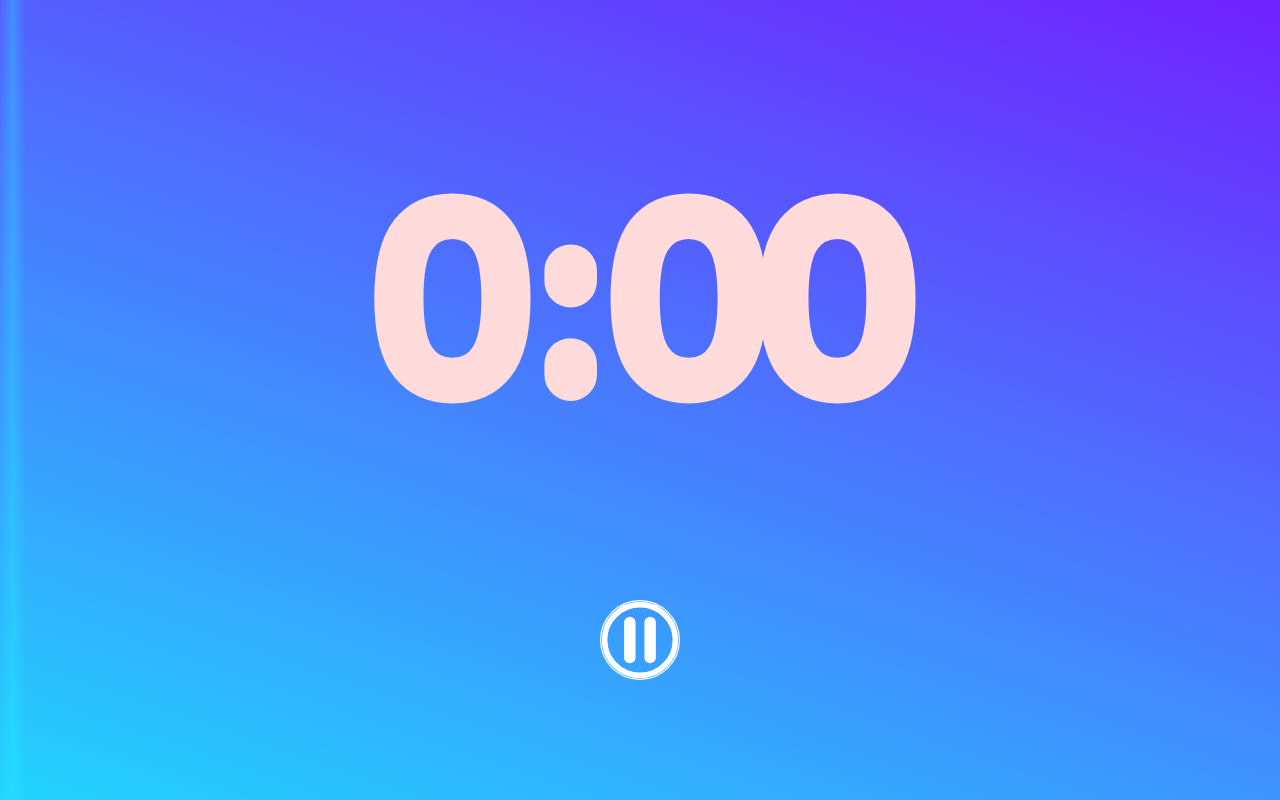
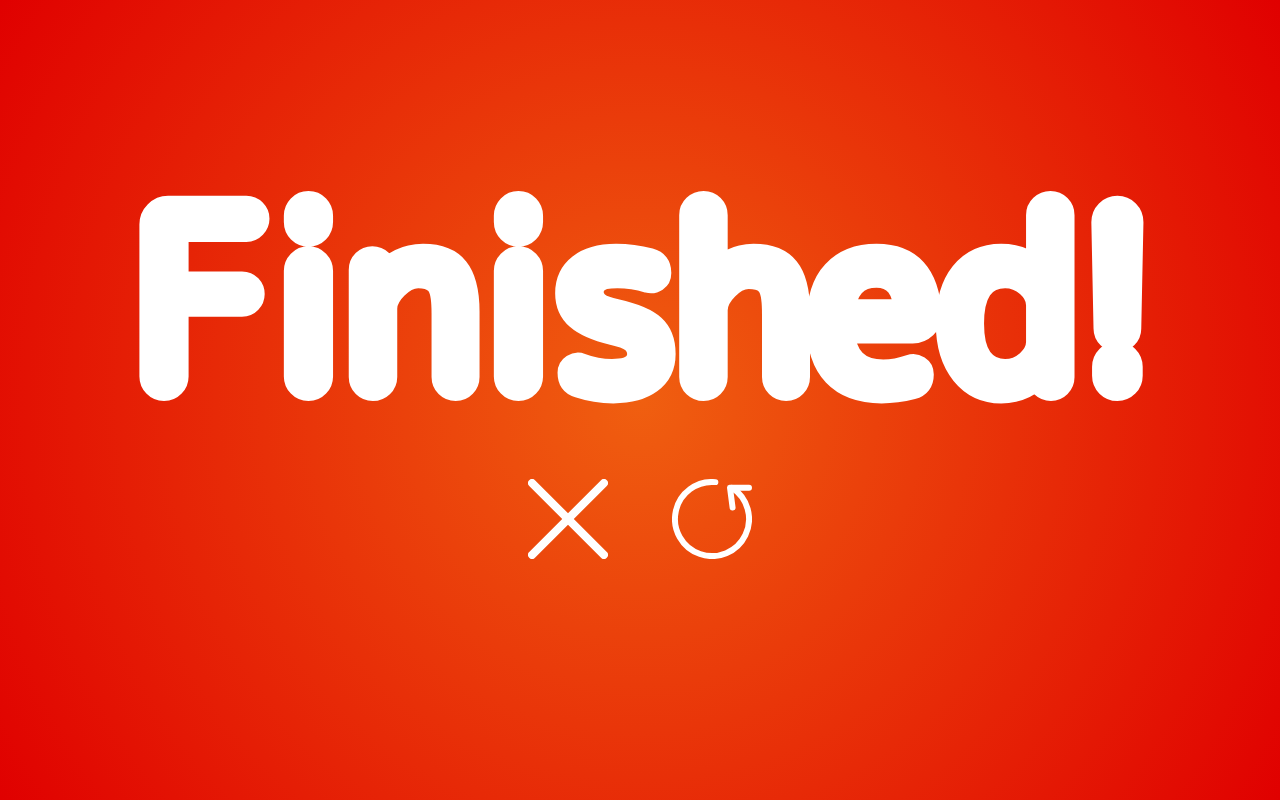
Before and after one commit to Ter-4-f/interval-timer, a React (Create React App) app: page /countdown in a window 1280 px wide. Built offline with nearby package versions, Linux system fonts and the light colour scheme.

Commit message:
add audio

```diff
--- a/package.json
+++ b/package.json
@@ -13,7 +13,8 @@
     "react-dom": "^18.0.0",
     "react-router-dom": "^6.22.3",
     "react-scripts": "^5.0.0",
-    "react-svg": "^16.1.33"
+    "react-svg": "^16.1.33",
+    "use-sound": "^4.0.1"
   },
   "browserslist": {
     "production": [
--- /dev/null
+++ b/src/components/ActiveTimer.js
@@ -0,0 +1,28 @@
+import React, { useState } from 'react';
+import { ReactComponent  as ResumeIcon } from '../icons/resume.svg';
+import { ReactComponent  as PauseIcon } from '../icons/pause.svg';
+import { ReactComponent  as ReloadIcon } from '../icons/reload.svg';
+import { ReactComponent  as CancelIcon } from '../icons/x.svg';
+
+const ActiveTimer = ({ isPaused, timer, handlePause, handleReset }) => {
+    const formattedCounter = () => {
+        return `${timer.minutes}:${timer.seconds < 10 ? '0' : ''}${timer.seconds}`;
+    };
+
+    return (
+        <div className="max-size overlap">
+            <div className='timer grower'>{formattedCounter()}</div>
+            <div className="buttons-container">
+                <PauseIcon className={`icon main-icon ${isPaused ? "invisible" : ""}`} onClick={handlePause} />
+
+                <div className={`buttons ${isPaused ? "" : "invisible"}`}>
+                    <CancelIcon className="icon" onClick={handlePause} />
+                    <ResumeIcon className="icon main-icon" onClick={handlePause} />
+                    <ReloadIcon className="icon" onClick={handleReset} />
+                </div>
+            </div>
+        </div>
+    );
+};
+
+export default ActiveTimer;
--- /dev/null
+++ b/src/components/FinishScreen.css
@@ -0,0 +1,8 @@
+    .finish-screen {
+        display: flex;
+        flex-direction: column;
+        align-items: center;
+        justify-content: center;
+        background: rgb(240,95,16);
+        background: radial-gradient(circle, rgba(240,95,16,1) 0%, rgba(224,0,0,1) 100%);
+    }
--- /dev/null
+++ b/src/components/FinishScreen.js
@@ -0,0 +1,26 @@
+import React, { useState } from 'react';
+import { ReactComponent  as ReloadIcon } from '../icons/reload.svg';
+import { ReactComponent  as CancelIcon } from '../icons/x.svg';
+import './FinishScreen.css'; // CSS file for styling
+
+const FinishScreen = ({ isPaused, timer, handleDone, handleReset }) => {
+    const formattedCounter = () => {
+        return `${timer.minutes}:${timer.seconds < 10 ? '0' : ''}${timer.seconds}`;
+    };
+
+    return (
+        <div className="max-size finish-screen">
+            <div>
+                <div className='timer'>Finished!</div>
+                <div className="buttons-container">
+                    <div className={`buttons`}>
+                        <CancelIcon className="icon main-icon" onClick={handleDone} />
+                        <ReloadIcon className="icon main-icon" onClick={handleReset} />
+                    </div>
+                </div>
+            </div>
+        </div>
+    );
+};
+
+export default FinishScreen;
--- a/src/components/GradientAnimation.js
+++ b/src/components/GradientAnimation.js
@@ -5,9 +5,6 @@ const GradientAnimation = ({ isPaused, time }) => {
     const animation = {
         'animationDuration': `${time}s`
     };
-
-    console.log("Time", time);
-    console.log("paused", isPaused);
 
     return (
         <div className="gradient-container">
--- a/src/models/Timer.js
+++ b/src/models/Timer.js
@@ -6,6 +6,13 @@ export default class Timer {
 
     isFinished () {
         return this.minutes === 0 && this.seconds === 0;
+    }
+
+    set (minutes, seconds) {
+        this.minutes = minutes || 0;
+        this.seconds = seconds || 0;
+
+        return this;
     }
 
     decrement () {
--- a/src/routes/CountdownPage.js
+++ b/src/routes/CountdownPage.js
@@ -1,11 +1,12 @@
+import useSound from 'use-sound';
+import Timer from '../models/Timer';
 import React, { useState, useEffect } from 'react';
 import { useParams, useSearchParams } from 'react-router-dom';
-import Timer from '../models/Timer';
 import GradientAnimation from '../components/GradientAnimation';
-import { ReactComponent  as ResumeIcon } from '../icons/resume.svg';
-import { ReactComponent  as PauseIcon } from '../icons/pause.svg';
-import { ReactComponent  as ReloadIcon } from '../icons/reload.svg';
-import { ReactComponent  as CancelIcon } from '../icons/x.svg';
+import ActiveTimer from '../components/ActiveTimer';
+import FinishScreen from '../components/FinishScreen';
+import Bell from '../audio/boxing-bell.mp3';
+
 
 const CountdownPage = () => {
     const [searchParams, setSearchParams] = useSearchParams();
@@ -13,10 +14,21 @@ const CountdownPage = () => {
     const seconds = parseInt(searchParams.get("seconds") || 0);
     const maxTime = minutes * 60 + seconds;
 
+    const [isFinished, setFinished] = useState(false);
     const [isPaused, setPaused] = useState(false);
     const [remainingTime, setRemainingTime] = useState(maxTime); // Convert minutes to seconds
     const [progressPercentage, setProgressPercentage] = useState(100);
     const [counter, setCounter] = useState(new Timer(minutes, seconds));
+
+
+
+
+    // const [playSound] = useSound('../audio/file_example_OOG_1MG.ogg');
+    const playSound = () => {
+        let audio = new Audio(Bell)
+        audio.volume = 0.5;
+        audio.play();
+    }
 
     // Time
     useEffect(() => {
@@ -24,9 +36,9 @@ const CountdownPage = () => {
             if (isPaused) return;
 
             setRemainingTime(prevTime => {
-                if (prevTime <= 0) {
-                    clearInterval(interval);
-                    return 0;
+                if (prevTime == 0) {
+                    setFinished(f => true);
+                    playSound();
                 }
                 return prevTime - 1;
             });
@@ -43,9 +55,7 @@ const CountdownPage = () => {
         setProgressPercentage(percentage);
     }, [remainingTime, minutes]);
 
-    const formattedCounter = () => {
-        return `${counter.minutes}:${counter.seconds < 10 ? '0' : ''}${counter.seconds}`;
-    };
+
 
     const handlePause = () => {
         setPaused(prev => !prev);
@@ -61,36 +71,26 @@ const CountdownPage = () => {
 
         // reset timer
         setRemainingTime(prevTime => maxTime);
-        setCounter(prevCounter => new Timer(minutes, seconds));
+        console.log("max Time", maxTime);
+        setCounter(prev => prev.set(minutes, seconds));
+
+        // reset state
+        setFinished(f => false);
+        setPaused(f => false);
     }
 
-
-    const progress = {
-        width: `100%`,
-        height: `100%`,
-        display: "flex",
-        'flexDirection': "column"
-    };
 
     return (
         <div className='background-gradient max-size'>
             <GradientAnimation isPaused={isPaused} time={maxTime}></GradientAnimation>
-            <div className="max-size overlap" style={progress}>
-                <div className='timer grower'>{formattedCounter()}</div>
-                <div className="buttons-container">
-                    <PauseIcon className={`icon main-icon ${isPaused ? "invisible" : ""}`} onClick={handlePause} />
-
-                    <div className={`buttons ${isPaused ? "" : "invisible"}`}>
-                        <CancelIcon className="icon" onClick={handlePause} />
-                        <ResumeIcon className="icon main-icon" onClick={handlePause} />
-                        <ReloadIcon className="icon" onClick={reset} />
-                    </div>
-                </div>
-
-
-
-
-                {/* <ProgressBar percentage={progressPercentage}/> */}
+            <div className="max-size overlap">
+                { isFinished ?
+                    <FinishScreen isPaused={isPaused} timer={counter} handlePause={handlePause} handleReset={reset}/> :
+                    <ActiveTimer  isPaused={isPaused} timer={counter} handlePause={handlePause} handleReset={reset} />
+                }
+            </div>
+            <div>
+                <button onClick={playSound}>Play Sound</button>
             </div>
         </div>
     );
--- a/src/styles.css
+++ b/src/styles.css
@@ -116,7 +116,7 @@
 
 
   .timer {
-    --font-color: rgb(255, 219, 219);
+    --font-color: white;
     user-select: none;
     width: fit-content;
     font-size: 30vh;
```
Also changed, not shown: src/components/ProgressBar.js (deleted, +0 -23 lines), 2 other files (tests, documents, lock files or other folders).
